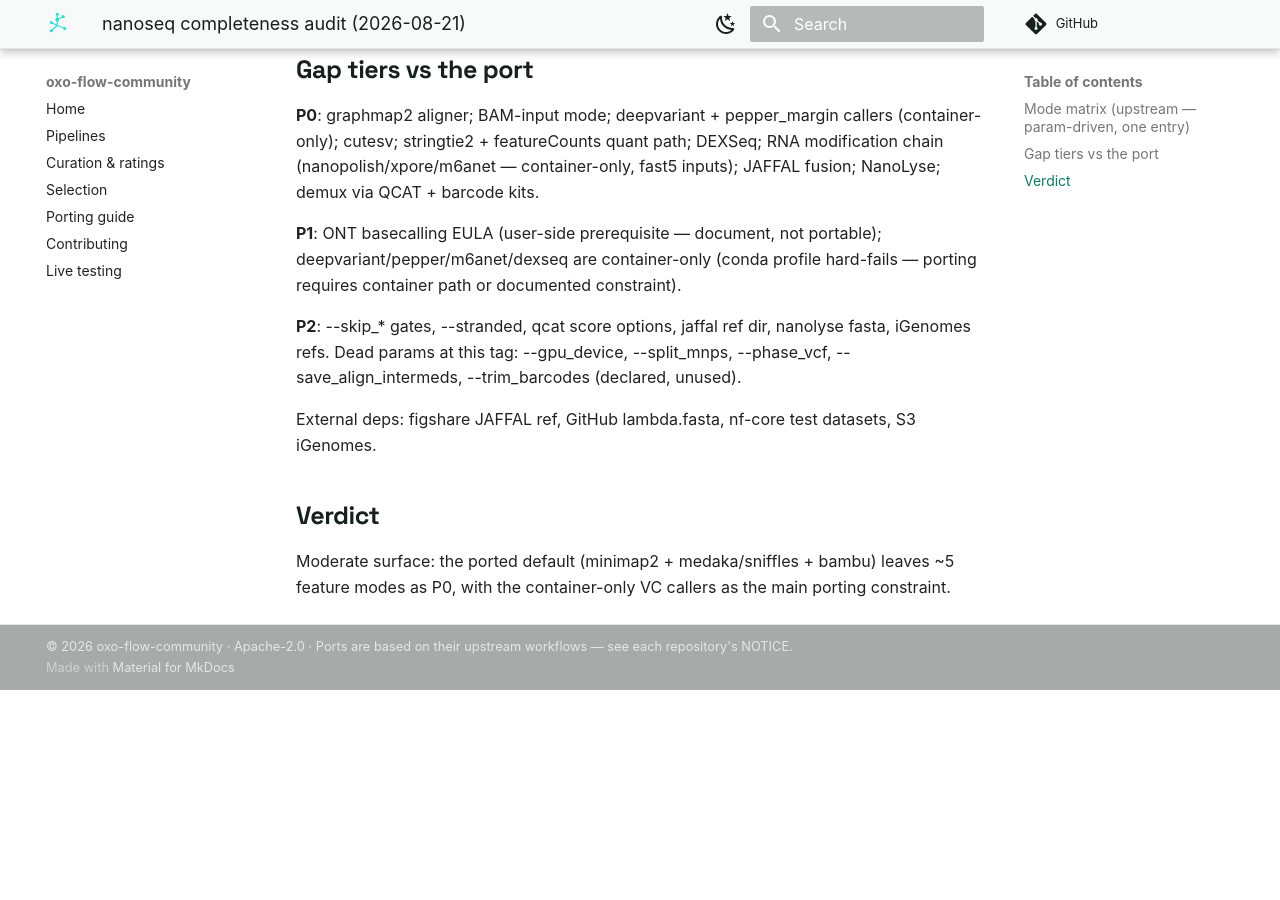
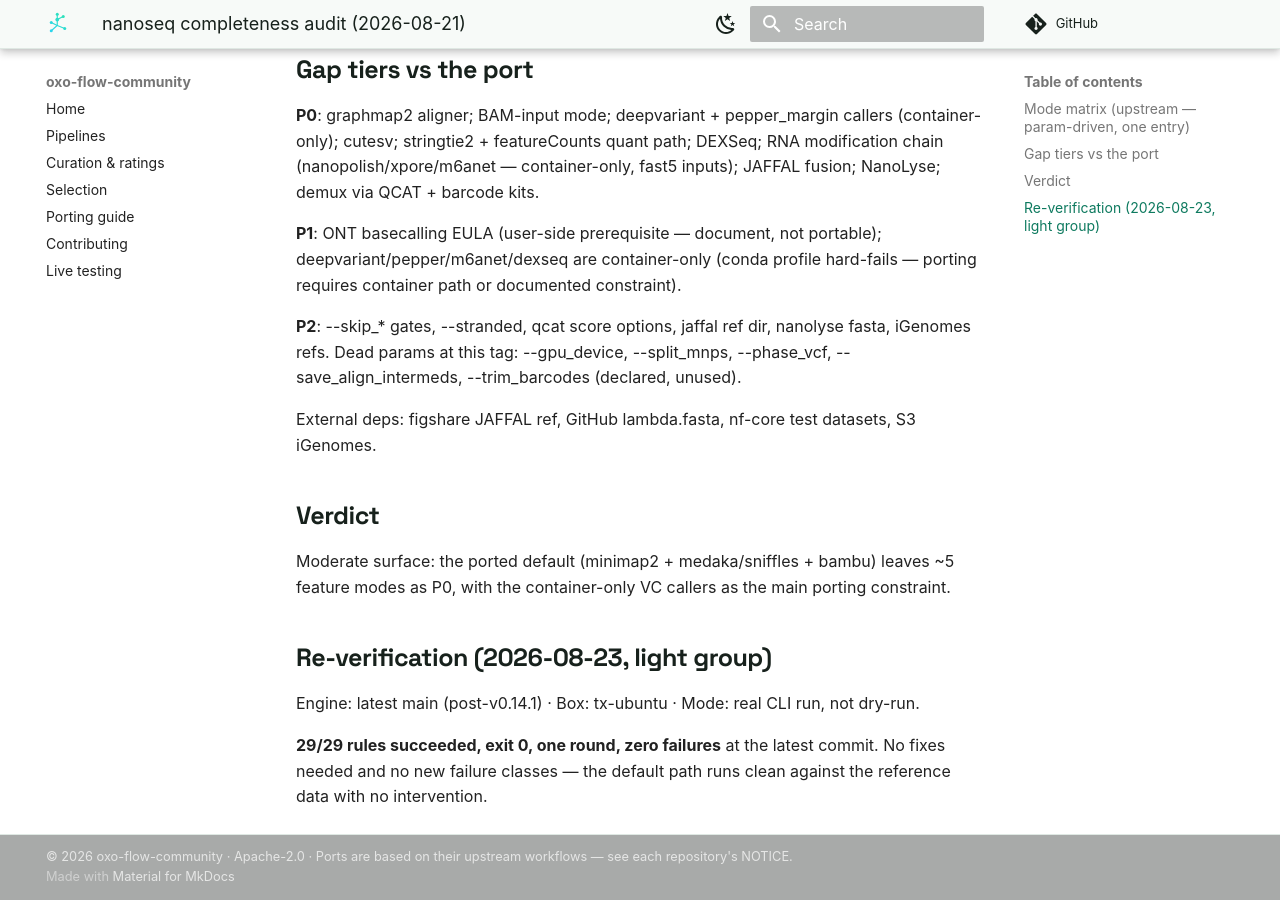
Before and after one commit to oxo-flow-community/oxo-flow-community.github.io, an MkDocs documentation site: the page built from docs/about/audits/nanoseq-2026-08.md, in a window 1280 px wide and 900 px high, scrolled down 860 px. Built offline with MkDocs 1.6.1 and Material for MkDocs 9.7.7, drawn with Linux system fonts in a browser that asks for light colours; comment, search, counter and statistics services are not loaded; before the commit the page ends 1550 px from its top, so only the background shows below that.

Commit message:
docs(audit): light-group re-verification — nanoseq 29/29 exit 0, zero fixes (latest engine main, tx-ubuntu)

```diff
--- a/docs/about/audits/nanoseq-2026-08.md
+++ b/docs/about/audits/nanoseq-2026-08.md
@@ -43,3 +43,13 @@
 Moderate surface: the ported default (minimap2 + medaka/sniffles + bambu)
 leaves ~5 feature modes as P0, with the container-only VC callers as the
 main porting constraint.
+
+## Re-verification (2026-08-23, light group)
+
+Engine: latest main (post-v0.14.1) · Box: tx-ubuntu · Mode: real CLI
+run, not dry-run.
+
+**29/29 rules succeeded, exit 0, one round, zero failures** at the
+latest commit. No fixes needed and no new failure classes — the
+default path runs clean against the reference data with no
+intervention.
```
